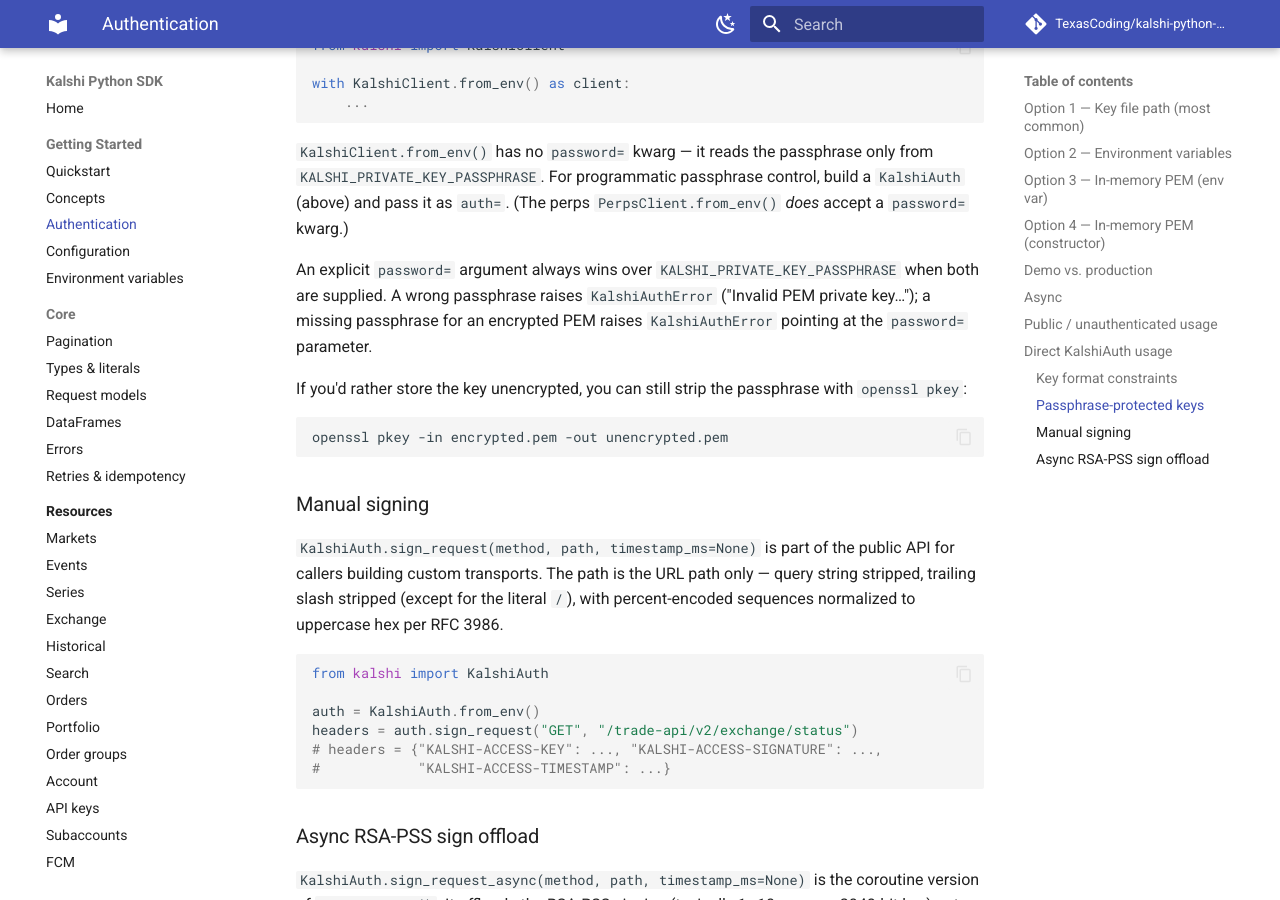
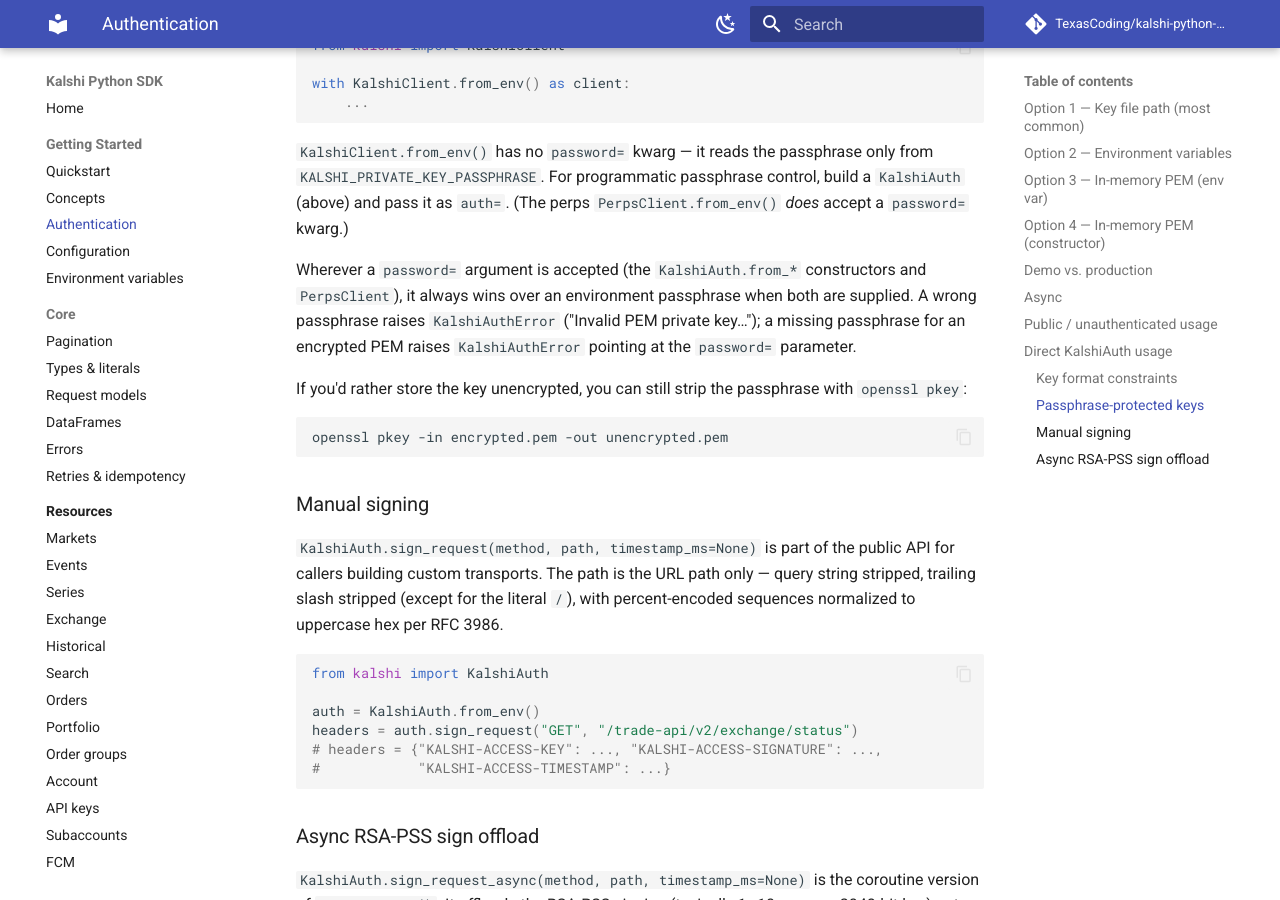
Before and after one commit to TexasCoding/kalshi-python-sdk, an MkDocs documentation site: the page built from docs/authentication.md, in a window 1280 px wide and 900 px high, scrolled down 4545 px. Built offline with MkDocs 1.6.1 and Material for MkDocs 9.7.7, drawn with Linux system fonts in a browser that asks for light colours; comment, search, counter and statistics services are not loaded.

Commit message:
docs: restore order_group_updates to the WS ERROR row + smooth from_env passphrase note
Address PR #421 bot review: order_group_updates uses OverflowStrategy.ERROR
(ws/client.py:832) and is in SEQUENCED_CHANNELS (sequence.py:11) — it was wrongly
dropped from the ERROR row when user_orders moved to DROP_OLDEST. Also reword the
authentication.md password= sentence so it reads cleanly after the new
from_env note.

```diff
--- a/docs/authentication.md
+++ b/docs/authentication.md
@@ -231,8 +231,9 @@
 build a `KalshiAuth` (above) and pass it as `auth=`. (The perps
 `PerpsClient.from_env()` *does* accept a `password=` kwarg.)
 
-An explicit `password=` argument always wins over
-`KALSHI_PRIVATE_KEY_PASSPHRASE` when both are supplied. A wrong passphrase
+Wherever a `password=` argument is accepted (the `KalshiAuth.from_*`
+constructors and `PerpsClient`), it always wins over an environment passphrase
+when both are supplied. A wrong passphrase
 raises `KalshiAuthError` ("Invalid PEM private key…"); a missing passphrase
 for an encrypted PEM raises `KalshiAuthError` pointing at the `password=`
 parameter.
```
Also changed, not shown: docs/websockets.md (+1 -1 lines).
